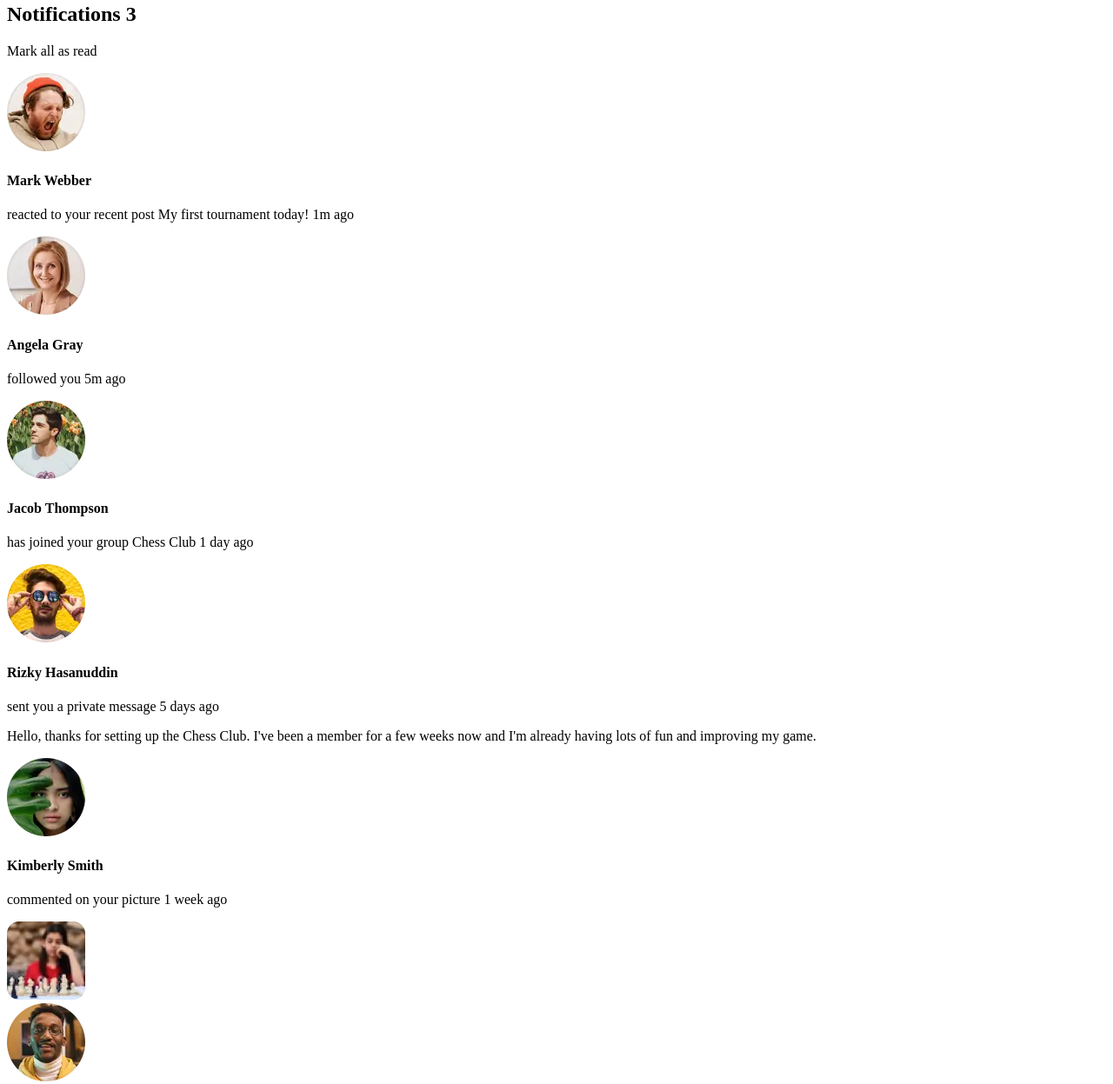
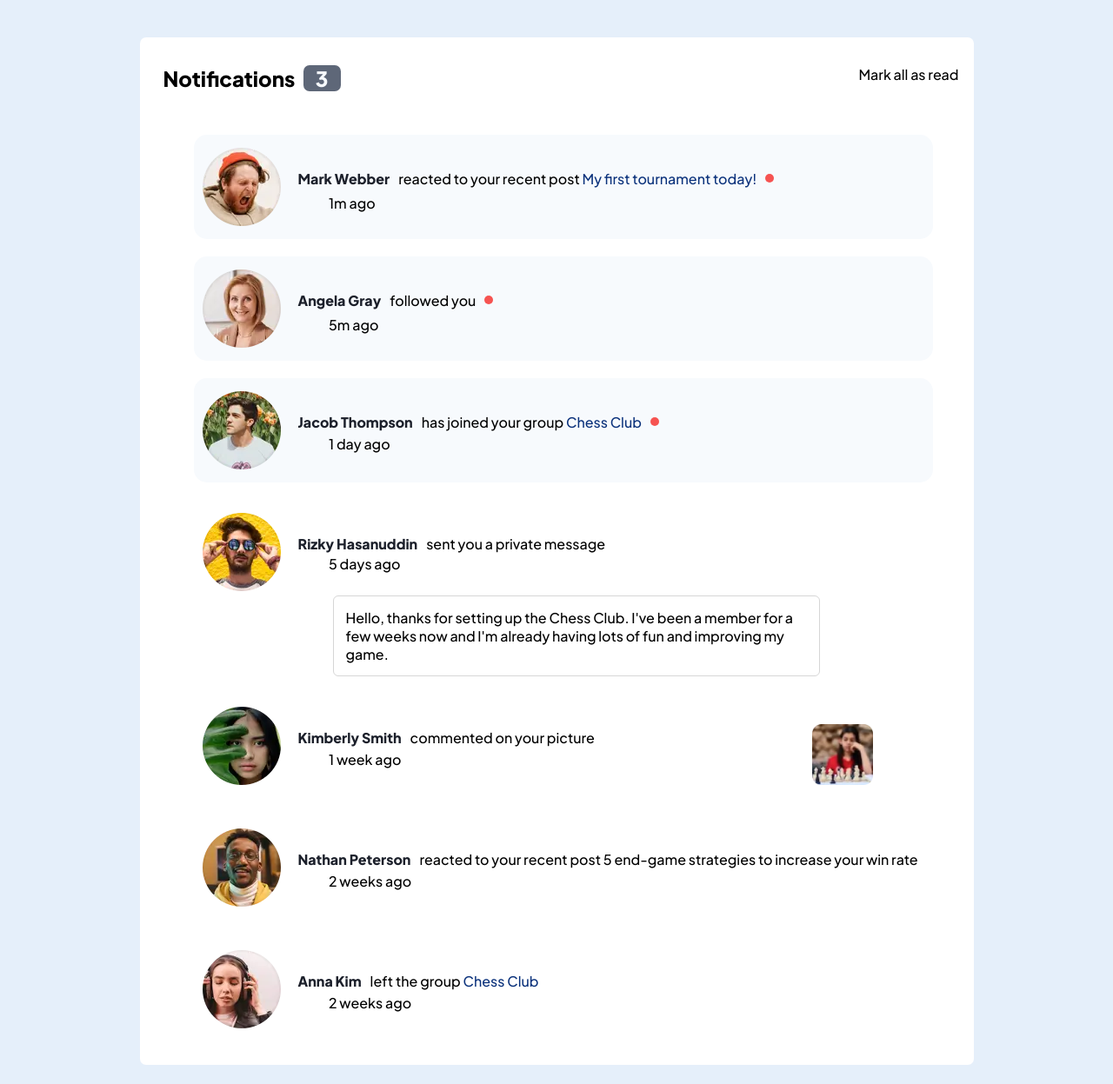
Before and after one commit to pajarmuharam14/notifications-page-main, a plain HTML site: page index.html in a window 1280 px wide. Shown: the part 17-1264 px from the top of the page at 87% size. Drawn offline with Linux system fonts and the light colour scheme.

Commit message:
done project with desktop mode

```diff
--- a/index.html
+++ b/index.html
@@ -3,71 +3,76 @@
   <head>
     <meta charset="UTF-8" />
     <meta name="viewport" content="width=device-width, initial-scale=1.0" />
-    <!-- displays site properly based on user's device -->
-
     <link rel="icon" type="image/png" sizes="32x32" href="./images/favicon-32x32.png" />
-
-    <title>Frontend Mentor | Notifications page</title>
-
-    <!-- Feel free to remove these styles or customise in your own stylesheet 👍 -->
-    <style>
-      .attribution {
-        font-size: 11px;
-        text-align: center;
-      }
-      .attribution a {
-        color: hsl(228, 45%, 44%);
-      }
-    </style>
+    <link rel="stylesheet" href="style.css" />
+    <title>Notifications page</title>
   </head>
   <body>
+    <!-- START MAIN CONTENT -->
     <main>
       <div class="main-container">
         <div class="title">
-          <h2>Notifications 3</h2>
-          <p>Mark all as read</p>
+          <!-- HEADING NOTIF -->
+          <h2>Notifications <span id="number-notif">3</span></h2>
+          <p id="btn">Mark all as read</p>
         </div>
         <div class="notif-message">
+          <div class="notif-message-unread">
             <div class="notif-mark-webber">
-            <img src="./assets/images/avatar-mark-webber.webp" alt="mark webber" />
-            <h4>Mark Webber</h4>
-            <p>reacted to your recent post My first tournament today! 1m ago</p>
+              <img class="avatar-image" src="./assets/images/avatar-mark-webber.webp" alt="mark webber" />
+              <a class="name" href="#">Mark Webber</a>
+              <p class="text">reacted to your recent post <a href="#">My first tournament today!</a></p>
+              <span>1m ago</span>
+              <div class="dot"></div>
             </div>
             <div class="notif-angela-gray">
-            <img src="./assets/images/avatar-angela-gray.webp" alt="angela gray" />
-            <h4>Angela Gray</h4>
-            <p>followed you 5m ago</p>
+              <img class="avatar-image" src="./assets/images/avatar-angela-gray.webp" alt="angela gray" />
+              <a class="name" href="#">Angela Gray</a>
+              <p class="text">followed you</p>
+              <span> 5m ago</span>
+              <div class="dot"></div>
             </div>
             <div class="notif-jacob-thompson">
-            <img src="./assets/images/avatar-jacob-thompson.webp" alt="jacob thompson" />
-            <h4>Jacob Thompson</h4>
-            <p>has joined your group Chess Club 1 day ago</p>
+              <img class="avatar-image" src="./assets/images/avatar-jacob-thompson.webp" alt="jacob thompson" />
+              <a class="name" href="#">Jacob Thompson</a>
+              <p class="text">has joined your group <a href="#">Chess Club</a></p>
+              <span> 1 day ago</span>
+              <div class="dot"></div>
             </div>
-          <div class="notif-rizky-hasanudin">
-            <img src="./assets/images/avatar-rizky-hasanuddin.webp" alt="rizky hasanuddin" />
-            <h4>Rizky Hasanuddin</h4>
-            <p>sent you a private message 5 days ago</p>
-            <p>Hello, thanks for setting up the Chess Club. I've been a member for a few weeks now and I'm already having lots of fun and improving my game.</p>
           </div>
+          <div class="notif-message-read">
+            <div class="notif-rizky-hasanuddin">
+              <img class="avatar-image" src="./assets/images/avatar-rizky-hasanuddin.webp" alt="rizky hasanuddin" />
+              <a class="name" href="#">Rizky Hasanuddin</a>
+              <p class="text">sent you a private message</p>
+              <span>5 days ago</span>
+            </div>
+            <p class="private-message">Hello, thanks for setting up the Chess Club. I've been a member for a few weeks now and I'm already having lots of fun and improving my game.</p>
             <div class="notif-kimberly-smith">
-            <img src="./assets/images/avatar-kimberly-smith.webp" alt="kimberly smith" />
-            <h4>Kimberly Smith</h4>
-            <p>commented on your picture 1 week ago</p>
-            <img src="./assets/images/image-chess.webp" alt="" />
+              <img class="avatar-image" src="./assets/images/avatar-kimberly-smith.webp" alt="kimberly smith" />
+              <a class="name" href="#">Kimberly Smith</a>
+              <p class="text">commented on your picture</p>
+              <span>1 week ago</span>
+              <img class="img-comment" src="./assets/images/image-chess.webp" alt="" />
             </div>
             <div class="notif-Nathan-peterson">
-            <img src="./assets/images/avatar-nathan-peterson.webp" alt="Nathan" />
-            <h4>Nathan Peterson</h4>
-            <p>reacted to your recent post 5 end-game strategies to increase your win rate 2 weeks ago</p>
+              <img class="avatar-image" src="./assets/images/avatar-nathan-peterson.webp" alt="Nathan" />
+              <a class="name" href="#">Nathan Peterson</a>
+              <p class="text">reacted to your recent post 5 end-game strategies to increase your win rate</p>
+              <span>2 weeks ago</span>
             </div>
             <div class="notif-anna-kim">
-            <img src="./assets/images/avatar-anna-kim.webp" alt="anna kim" />
-            <h4>Anna Kim</h4>
-            <p>left the group Chess Club 2 weeks ago</p>
+              <img class="avatar-image" src="./assets/images/avatar-anna-kim.webp" alt="anna kim" />
+              <a class="name" href="#">Anna Kim</a>
+              <p class="text">left the group <a href="#">Chess Club</a></p>
+              <span>2 weeks ago</span>
+            </div>
           </div>
         </div>
       </div>
     </main>
-    <div class="attribution">Challenge by <a href="https://www.frontendmentor.io?ref=challenge" target="_blank">Frontend Mentor</a>. Coded by <a href="#">Your Name Here</a>.</div>
+    <!-- END MAIN CONTENT -->
+    <div class="attribution">Challenge by <a href="https://www.frontendmentor.io?ref=challenge" target="_blank">Frontend Mentor</a>. Coded by <a href="#">Pajar</a>.</div>
+    <script src="index.js"></script>
   </body>
 </html>
--- /dev/null
+++ b/index.js
@@ -0,0 +1,15 @@
+
+const btn = document.querySelector('#btn')
+const unRead = document.querySelector('.notif-message-unread')
+const number = document.querySelector('#number-notif')
+const dot = document.querySelectorAll('.dot')
+btn.addEventListener('click', () => {
+    for (let element of unRead.children) {
+        element.style.backgroundColor = 'hsl(0, 0%, 100%)'
+    }
+
+    for (let i = 0; i < dot.length; i++){
+        dot[i].classList.remove('dot')
+    }
+    number.innerHTML = 0
+})
--- /dev/null
+++ b/style.css
@@ -0,0 +1,196 @@
+@import url("https://fonts.googleapis.com/css2?family=Epilogue&family=Plus+Jakarta+Sans:wght@500;800&display=swap");
+
+* {
+  margin: 0;
+  padding: 0;
+}
+
+body {
+  font-family: "Plus Jakarta Sans", sans-serif;
+  background-color: hsl(211, 68%, 94%);
+}
+
+main {
+  display: flex;
+  justify-content: center;
+  align-items: center;
+  margin: 60px 0px;
+}
+
+.main-container {
+  border: 2px solid #fff;
+  border-radius: 7px;
+  background-color: hsl(0, 0%, 100%);
+  width: 930px;
+  height: auto;
+  padding: 30px 0 5px 25px;
+}
+
+.title {
+  display: flex;
+  justify-content: space-between;
+  font-size: 16px;
+}
+
+.title span {
+  background-color: hsl(219, 12%, 42%);
+  color: hsl(210, 60%, 98%);
+  padding: 0 14px;
+  margin: 0 5px;
+  border-radius: 7px;
+}
+
+.title p {
+  cursor: pointer;
+  margin-right: 15px;
+}
+
+.title p:hover {
+  color: hsl(219, 85%, 26%);
+}
+
+.notif-message {
+  margin: 50px 10px 5px 35px;
+}
+
+.notif-mark-webber,
+.notif-angela-gray,
+.notif-jacob-thompson {
+  background-color: hsl(210, 60%, 98%);
+  width: 850px;
+  border-radius: 15px;
+  display: flex;
+  margin: 20px 0;
+}
+
+.notif-rizky-hasanuddin,
+.notif-kimberly-smith,
+.notif-Nathan-peterson,
+.notif-anna-kim {
+  background-color: hsl(0, 0%, 100%);
+  width: 850px;
+  border-radius: 15px;
+  display: flex;
+  margin: 20px 0;
+}
+
+.avatar-image {
+  padding: 15px 10px;
+}
+
+.img-comment {
+  margin-left: 250px;
+  margin-top: 35px;
+  width: 70px;
+  height: 70px;
+  cursor: pointer;
+}
+
+.name {
+  padding-top: 40px;
+  padding-left: 10px;
+  font-weight: 800;
+}
+
+.text {
+  padding-top: 40px;
+  padding-left: 10px;
+}
+
+.notif-mark-webber span {
+  position: absolute;
+  top: 240px;
+  left: 378px;
+}
+
+.notif-angela-gray span {
+  position: absolute;
+  top: 380px;
+  left: 378px;
+}
+
+.notif-jacob-thompson span {
+  position: absolute;
+  top: 517px;
+  left: 378px;
+}
+
+.notif-rizky-hasanuddin span {
+  position: absolute;
+  top: 655px;
+  left: 378px;
+}
+
+.notif-kimberly-smith span {
+  position: absolute;
+  top: 880px;
+  left: 378px;
+}
+
+.notif-Nathan-peterson span {
+  position: absolute;
+  top: 1020px;
+  left: 378px;
+}
+
+.notif-anna-kim span {
+  position: absolute;
+  top: 1160px;
+  left: 378px;
+}
+
+.dot {
+  width: 10px;
+  height: 10px;
+  background-color: hsl(1, 90%, 64%);
+  border-radius: 50%;
+  display: inline-block;
+  margin-top: 45px;
+  margin-left: 10px;
+}
+
+.private-message {
+  border: 1px solid hsl(0, 0%, 84%);
+  border-radius: 6px;
+  width: 530px;
+  padding: 14px;
+  margin-top: -30px;
+  margin-left: 160px;
+  margin-bottom: 10px;
+  cursor: pointer;
+}
+
+.private-message:hover {
+  background-color: hsl(211, 68%, 94%);
+}
+
+a {
+  text-decoration: none;
+  color: hsl(224, 21%, 14%);
+}
+
+.notif-mark-webber p > a {
+  color: hsl(219, 85%, 26%);
+}
+
+.notif-jacob-thompson p > a {
+  color: hsl(219, 85%, 26%);
+}
+
+.notif-anna-kim p > a {
+  color: hsl(219, 85%, 26%);
+}
+
+.notif-angela-gray a:hover {
+  color: hsl(219, 85%, 26%);
+}
+
+.attribution {
+  text-align: center;
+  padding: 20px;
+  font-weight: bold;
+}
+
+.attribution a {
+  color: hsl(219, 85%, 26%);
+}
```
Lines whose indentation alone changed are shown as unchanged.
